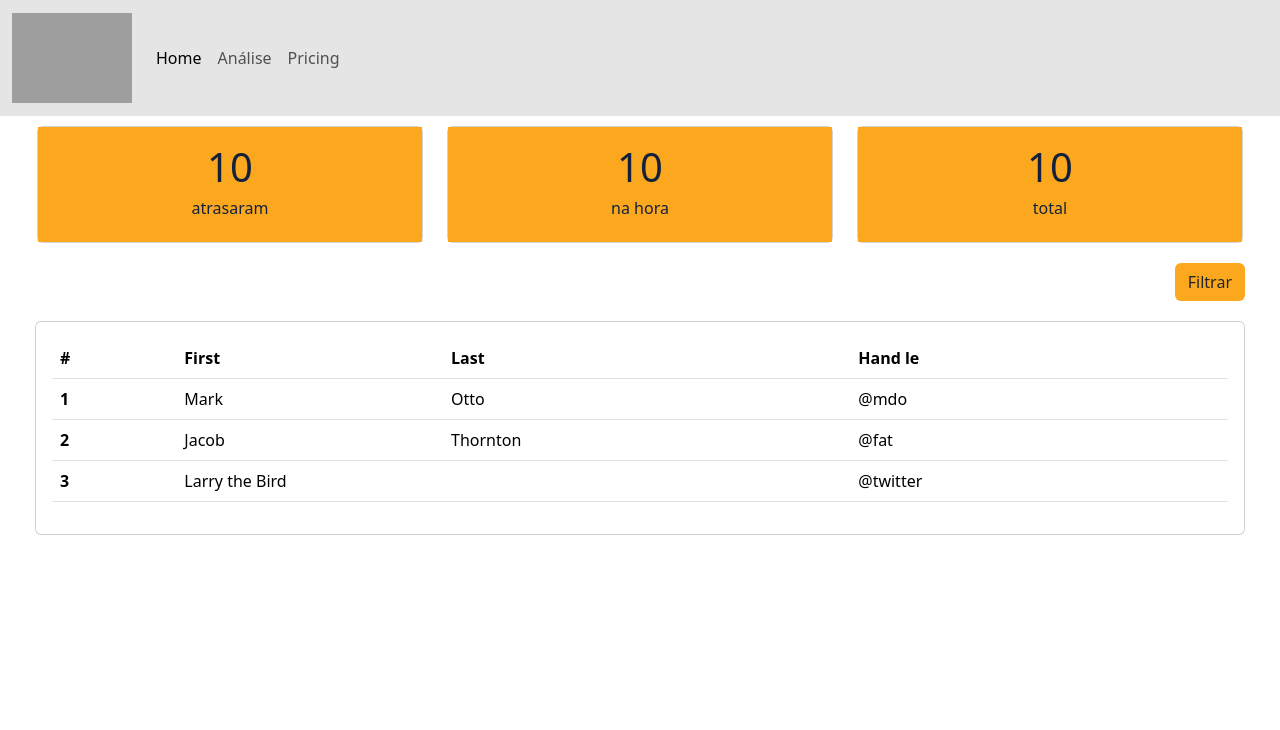
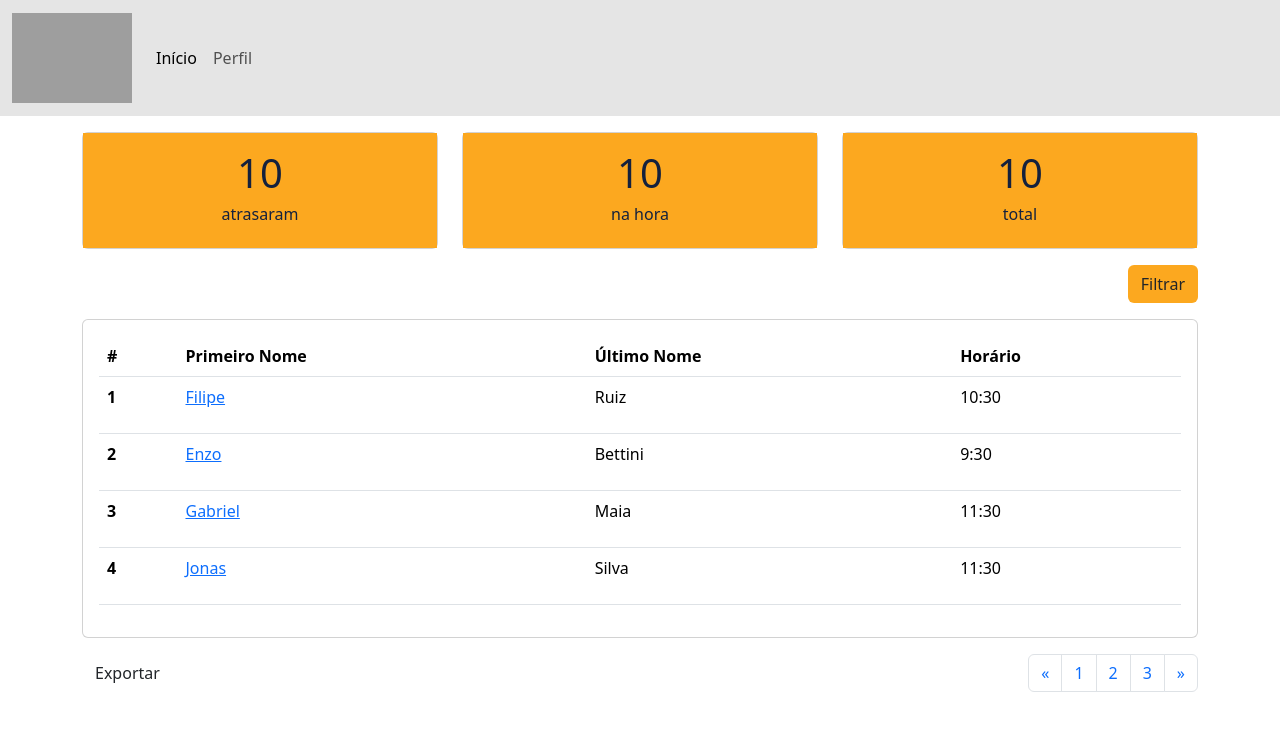
Before and after one commit to EnzoBettini/DesafioAula2, a plain HTML site: page index.html in a window 1280 px wide. Drawn offline with nearby package versions, Linux system fonts and the light colour scheme; grey boxes are pictures that could not be loaded.

Commit message:
Update index.html

```diff
--- a/index.html
+++ b/index.html
@@ -21,24 +21,21 @@
             <div class="collapse navbar-collapse" id="navbarNav">
                 <ul class="navbar-nav">
                     <li class="nav-item">
-                    <a class="nav-link active" aria-current="page" href="#">Home</a>
+                        <a class="nav-link active" aria-current="page" href="index.html">Início</a>
                     </li>
                     <li class="nav-item textoheader">
-                    <a class="nav-link texto header" href="#">Análise</a>
+                        <a class="nav-link texto header" href="profile.html">Perfil</a>
                     </li>
-                  <li class="nav-item textoheader">
-                    <a class="nav-link texto header" href="#">Pricing</a>
                 </ul>
             </div>
         </div>
     </nav>
 
-
-
-            <div class="row mt-3 margem">
+    <div class="container mt-3">
+        <div class="row">
             <div class="col-4">
                 <div class="card">
-                        <div class="card-body fundoaviso">
+                    <div class="card-body fundoaviso text-center">
                         <h1>10</h1>
                         <h6>atrasaram</h6>
                     </div>
@@ -46,7 +43,7 @@
             </div>
             <div class="col-4">
                 <div class="card">
-                        <div class="card-body fundoaviso">
+                    <div class="card-body fundoaviso text-center">
                         <h1>10</h1>
                         <h6>na hora</h6>
                     </div>
@@ -54,7 +51,7 @@
             </div>
             <div class="col-4">
                 <div class="card">
-                        <div class="card-body fundoaviso">
+                    <div class="card-body fundoaviso text-center">
                         <h1>10</h1>
                         <h6>total</h6>
                     </div>
@@ -62,48 +59,82 @@
             </div>
         </div>
 
-
-              <div class="margemtabela" style="text-align: right;">
-                <button type="button" class="btn fundoaviso">Filtrar </button>
+        <!-- Botão Filtrar -->
+        <div class="d-flex justify-content-end mt-3">
+            <button type="button" class="btn fundoaviso">Filtrar</button>
         </div>
 
-
-
-            <div class="margemtabela card-body card">
+        <!-- Tabela -->
+        <div class="card mt-3">
+            <div class="card-body">
+                <div class="table-responsive">
                     <table class="table">
                         <thead>
                             <tr>
                                 <th scope="col">#</th>
-                  <th scope="col">First</th>
-                  <th scope="col">Last</th>
-                  <th scope="col">Hand  le</th>
+                                <th scope="col">Primeiro Nome</th>
+                                <th scope="col">Último Nome</th>
+                                <th scope="col">Horário</th>
                             </tr>
                         </thead>
                         <tbody>
                             <tr>
                                 <th scope="row">1</th>
-                  <td>Mark</td>
-                  <td>Otto</td>
-                  <td>@mdo</td>
+                                <td><p><a class="link-opacity-100" href="profile.html">Filipe</a></p></td>
+                                <td>Ruiz</td>
+                                <td>10:30</td>
                             </tr>
                             <tr>
                                 <th scope="row">2</th>
-                  <td>Jacob</td>
-                  <td>Thornton</td>
-                  <td>@fat</td>
+                                <td><p><a class="link-opacity-100" href="profile.html">Enzo</a></td>
+                                <td>Bettini</td>
+                                <td>9:30</td>
                             </tr>
                             <tr>
                                 <th scope="row">3</th>
-                  <td colspan="2">Larry the Bird</td>
-                  <td>@twitter</td>
+                                <td><p><a class="link-opacity-100" href="profile.html">Gabriel</a></td>
+                                <td>Maia</td>
+                                <td>11:30</td>
+                            </tr>
+                            <tr>
+                                <th scope="row">4</th>
+                                <td><p><a class="link-opacity-100" href="profile.html">Jonas</a></td>
+                                <td>Silva</td>
+                                <td>11:30</td>
                             </tr>
                         </tbody>
                     </table>
                 </div>
+            </div>
+        </div>
 
+        <!-- Botão Exportar e Paginação -->
+        <div class="row mt-3">
+            <div class="col-6">
+                <button type="button" class="btn fundovermelho">Exportar</button>
+            </div>
+            <div class="col-6 text-end">
+                <nav class="float-end" aria-label="Page navigation example">
+                    <ul class="pagination">
+                        <li class="page-item">
+                            <a class="page-link" href="#" aria-label="Previous">
+                                <span aria-hidden="true">&laquo;</span>
+                            </a>
+                        </li>
+                        <li class="page-item"><a class="page-link" href="#">1</a></li>
+                        <li class="page-item"><a class="page-link" href="#">2</a></li>
+                        <li class="page-item"><a class="page-link" href="#">3</a></li>
+                        <li class="page-item">
+                            <a class="page-link" href="#" aria-label="Next">
+                                <span aria-hidden="true">&raquo;</span>
+                            </a>
+                        </li>
+                    </ul>
+                </nav>
+            </div>
+        </div>
 
-
-
+    </div>
 
 </body>
 </html>
```
Lines whose indentation alone changed are shown as unchanged.
